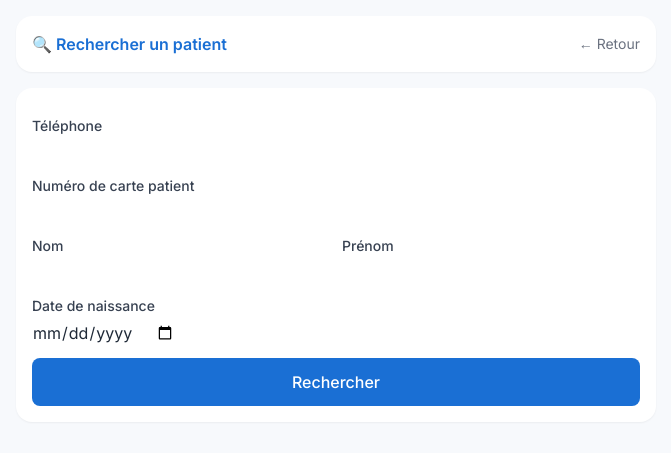
After one commit to Connecticlab/SANTE_TICKETS, a Django app: page /patients/rechercher/ in a window 1280 px wide. The commit adds this page. Shown: the top 453 px of the page, without its empty margins (304-975 px from the left). Run offline with Django 5.2, Linux system fonts and the light colour scheme; the visitor is signed in with stand-in values (Sample User, id 1); some libraries are stand-ins or nearby versions.

Commit message:
Workflow complet nouveau ticket: recherche patient -> selection service -> emission (CDC 7.2), teste et valide dans le navigateur

```diff
--- a/caisse/urls.py
+++ b/caisse/urls.py
@@ -1,8 +1,8 @@
 from django.urls import path
-from django.contrib.auth.decorators import login_required
 from . import views
 
 urlpatterns = [
     path('', views.tableau_bord_caissier, name='tableau_bord'),
     path('session/ouvrir/', views.ouvrir_session, name='ouvrir_session'),
+    path('ticket/nouveau/<int:patient_id>/', views.nouveau_ticket, name='nouveau_ticket'),
 ]
--- a/config/urls.py
+++ b/config/urls.py
@@ -6,5 +6,6 @@ urlpatterns = [
     path('admin/', admin.site.urls),
     path('login/', auth_views.LoginView.as_view(template_name='registration/login.html'), name='login'),
     path('logout/', auth_views.LogoutView.as_view(next_page='login'), name='logout'),
+    path('patients/', include('patients.urls')),
     path('', include('caisse.urls')),
 ]
--- /dev/null
+++ b/patients/forms.py
@@ -0,0 +1,19 @@
+from django import forms
+
+
+class RecherchePatientForm(forms.Form):
+    telephone = forms.CharField(required=False, label="Téléphone")
+    numero_patient = forms.CharField(required=False, label="Numéro de carte patient")
+    nom = forms.CharField(required=False, label="Nom")
+    prenom = forms.CharField(required=False, label="Prénom")
+    date_naissance = forms.DateField(required=False, label="Date de naissance", widget=forms.DateInput(attrs={'type': 'date'}))
+
+
+class CreationPatientForm(forms.ModelForm):
+    class Meta:
+        from .models import Patient
+        model = Patient
+        fields = ['nom', 'prenom', 'telephone', 'date_naissance', 'categorie', 'quartier_village']
+        widgets = {
+            'date_naissance': forms.DateInput(attrs={'type': 'date'}),
+        }
--- /dev/null
+++ b/patients/templates/patients/rechercher.html
@@ -0,0 +1,59 @@
+{% extends "base.html" %}
+{% block title %}Rechercher un patient — SanteTicket{% endblock %}
+{% block content %}
+<div class="max-w-2xl mx-auto px-4 py-4">
+    <div class="bg-white rounded-2xl shadow-sm p-4 mb-4 flex items-center justify-between">
+        <div class="font-semibold text-clinique-bleu">🔍 Rechercher un patient</div>
+        <a href="{% url 'tableau_bord' %}" class="text-sm text-gray-500">← Retour</a>
+    </div>
+
+    <form method="post" class="bg-white rounded-2xl shadow-sm p-4 mb-4 space-y-3">
+        {% csrf_token %}
+        <div>
+            <label class="block text-sm font-medium text-gray-700 mb-1">Téléphone</label>
+            {{ form.telephone }}
+        </div>
+        <div>
+            <label class="block text-sm font-medium text-gray-700 mb-1">Numéro de carte patient</label>
+            {{ form.numero_patient }}
+        </div>
+        <div class="grid grid-cols-2 gap-3">
+            <div>
+                <label class="block text-sm font-medium text-gray-700 mb-1">Nom</label>
+                {{ form.nom }}
+            </div>
+            <div>
+                <label class="block text-sm font-medium text-gray-700 mb-1">Prénom</label>
+                {{ form.prenom }}
+            </div>
+        </div>
+        <div>
+            <label class="block text-sm font-medium text-gray-700 mb-1">Date de naissance</label>
+            {{ form.date_naissance }}
+        </div>
+        <button type="submit" class="w-full bg-clinique-bleu text-white rounded-lg py-3 font-medium">
+            Rechercher
+        </button>
+    </form>
+
+    {% if recherche_effectuee %}
+        {% if resultat %}
+        <div class="bg-white rounded-2xl shadow-sm p-4 border border-clinique-vert">
+            <div class="text-sm text-clinique-vert font-medium mb-2">✓ Patient trouvé (méthode: {{ methode }})</div>
+            <div class="text-lg font-semibold">{{ resultat.prenom }} {{ resultat.nom }}</div>
+            <div class="text-sm text-gray-500">{{ resultat.numero_patient }}</div>
+            <a href="{% url 'nouveau_ticket' resultat.id %}" class="mt-3 block text-center bg-clinique-bleu text-white rounded-lg py-3 font-medium">
+                Émettre un ticket pour ce patient
+            </a>
+        </div>
+        {% else %}
+        <div class="bg-white rounded-2xl shadow-sm p-4 border border-clinique-rouge">
+            <div class="text-sm text-clinique-rouge font-medium mb-3">Aucun patient trouvé</div>
+            <a href="{% url 'creer_patient' %}" class="block text-center bg-clinique-bleu text-white rounded-lg py-3 font-medium">
+                + Créer un nouveau patient
+            </a>
+        </div>
+        {% endif %}
+    {% endif %}
+</div>
+{% endblock %}
--- /dev/null
+++ b/patients/urls.py
@@ -0,0 +1,7 @@
+from django.urls import path
+from . import views
+
+urlpatterns = [
+    path('rechercher/', views.rechercher_patient_view, name='rechercher_patient'),
+    path('creer/', views.creer_patient_view, name='creer_patient'),
+]
--- a/patients/views.py
+++ b/patients/views.py
@@ -1,3 +1,46 @@
-from django.shortcuts import render
+from django.shortcuts import render, redirect
+from django.contrib.auth.decorators import login_required
+from .forms import RecherchePatientForm, CreationPatientForm
+from .services import rechercher_patient
 
-# Create your views here.
+
+@login_required
+def rechercher_patient_view(request):
+    resultat = None
+    methode = None
+    recherche_effectuee = False
+
+    if request.method == 'POST':
+        form = RecherchePatientForm(request.POST)
+        if form.is_valid():
+            recherche_effectuee = True
+            resultat, methode = rechercher_patient(
+                telephone=form.cleaned_data.get('telephone') or None,
+                numero_patient=form.cleaned_data.get('numero_patient') or None,
+                nom=form.cleaned_data.get('nom') or None,
+                prenom=form.cleaned_data.get('prenom') or None,
+                date_naissance=form.cleaned_data.get('date_naissance') or None,
+            )
+    else:
+        form = RecherchePatientForm()
+
+    context = {
+        'form': form,
+        'resultat': resultat,
+        'methode': methode,
+        'recherche_effectuee': recherche_effectuee,
+    }
+    return render(request, 'patients/rechercher.html', context)
+
+
+@login_required
+def creer_patient_view(request):
+    if request.method == 'POST':
+        form = CreationPatientForm(request.POST)
+        if form.is_valid():
+            patient = form.save()
+            return redirect('nouveau_ticket', patient_id=patient.id)
+    else:
+        form = CreationPatientForm()
+
+    return render(request, 'patients/creer.html', {'form': form})
```
Also changed, not shown: caisse/forms.py (added, +10 -0 lines), caisse/templates/caisse/nouveau_ticket.html (added, +33 -0 lines), caisse/templates/caisse/tableau_bord.html (+4 -8 lines), caisse/views.py (+62 -1 lines), patients/templates/patients/creer.html (added, +43 -0 lines).
